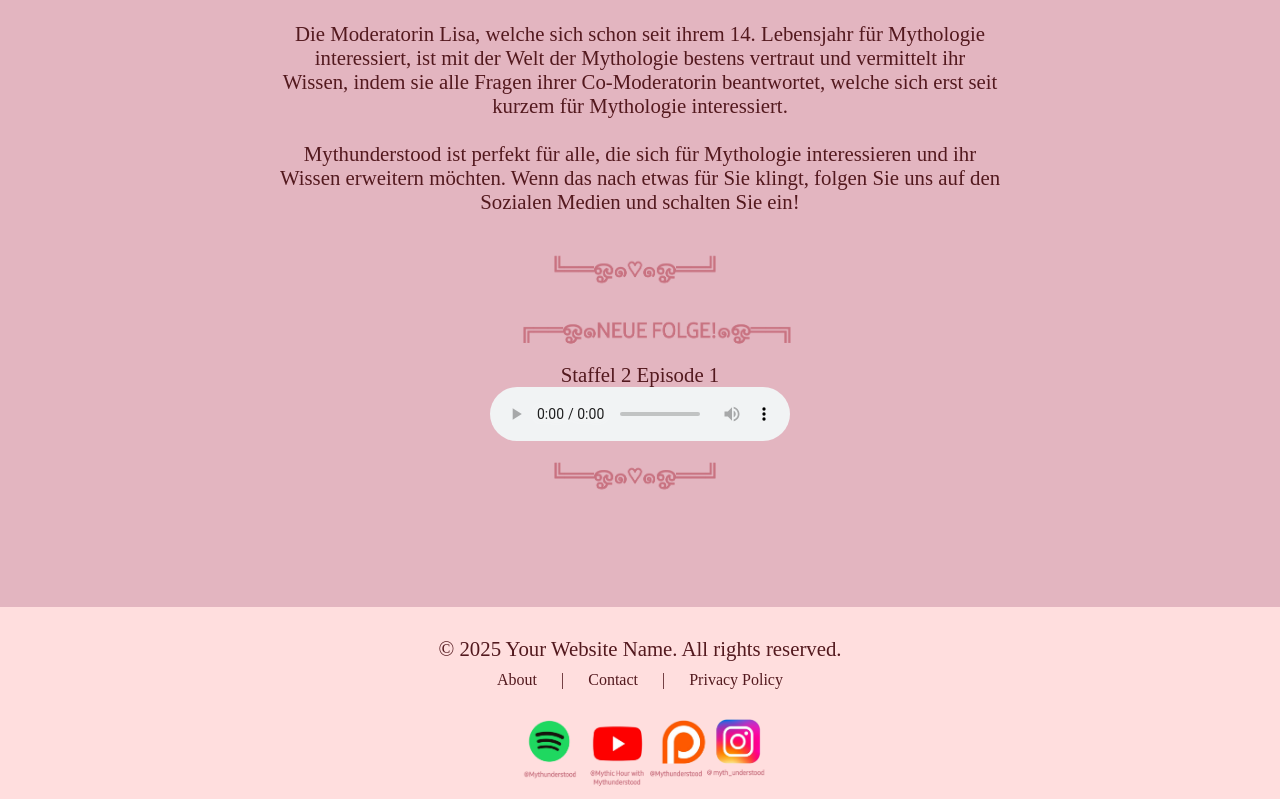
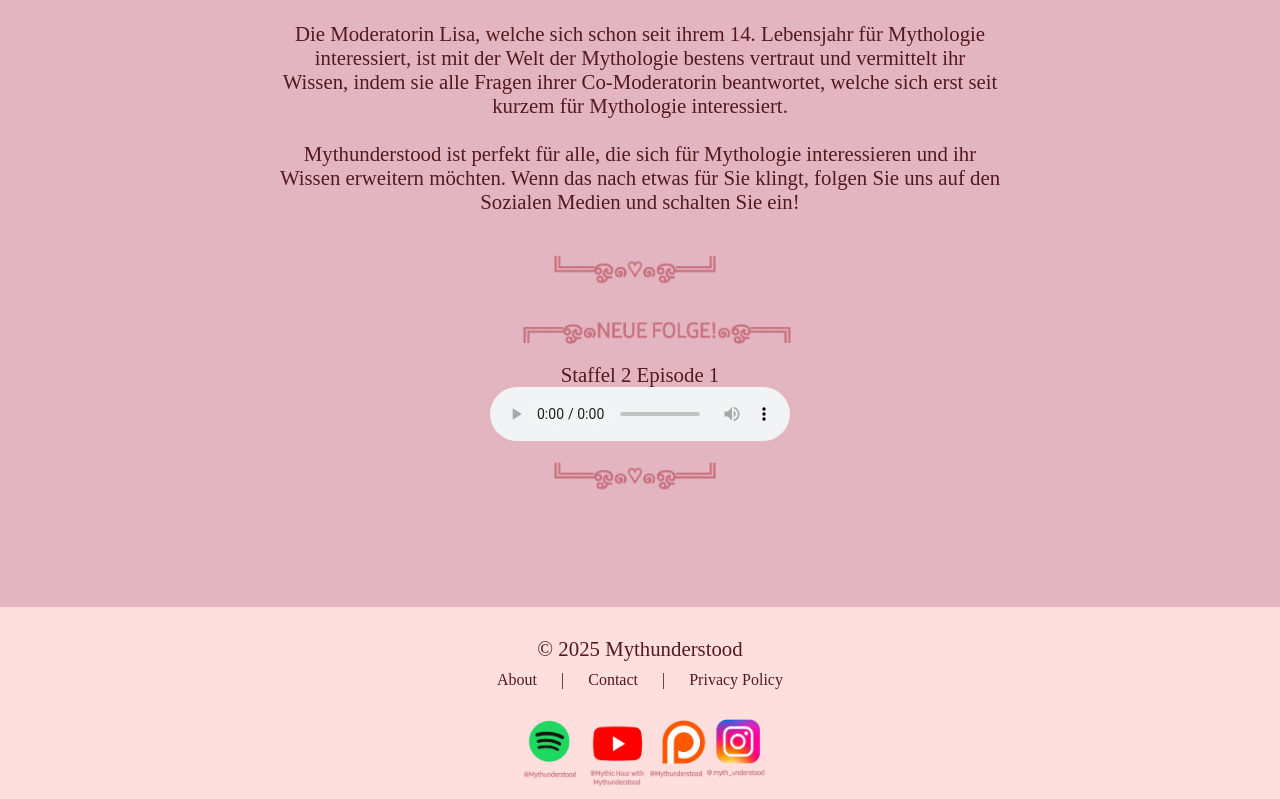
Before and after one commit to tay-tay-mec/mythunderstood, a plain HTML site: page podcast/index.html in a window 1280 px wide. Shown: the part 668-1467 px from the top of the page. Drawn offline with Linux system fonts and the light colour scheme; a web font is replaced by a local one.

Commit message:
Update index.html

```diff
--- a/podcast/index.html
+++ b/podcast/index.html
@@ -62,7 +62,7 @@
     </div>
     </main>
     <footer>
-        <p>&copy; 2025 Your Website Name. All rights reserved.</p>
+        <p>&copy; 2025 Mythunderstood</p>
         <nav>
             <a href="#about">About</a> |
             <a href="/contact" >Contact</a> |
```
